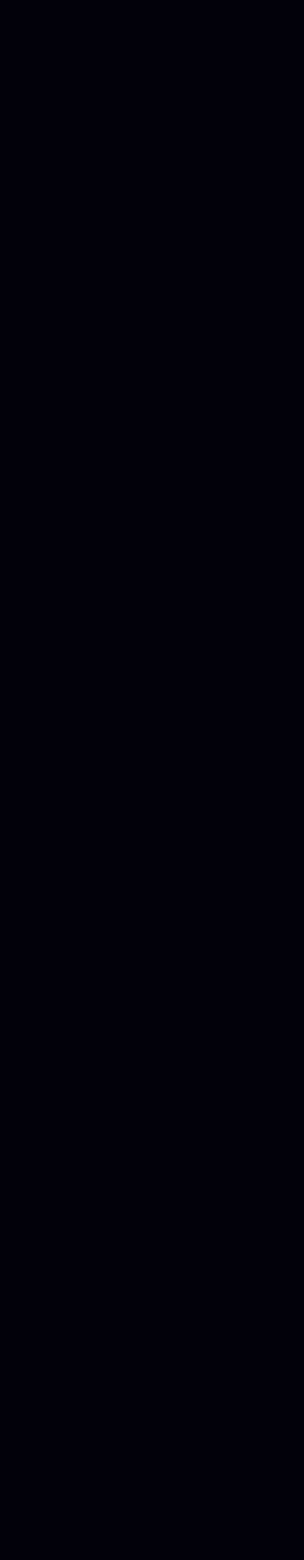
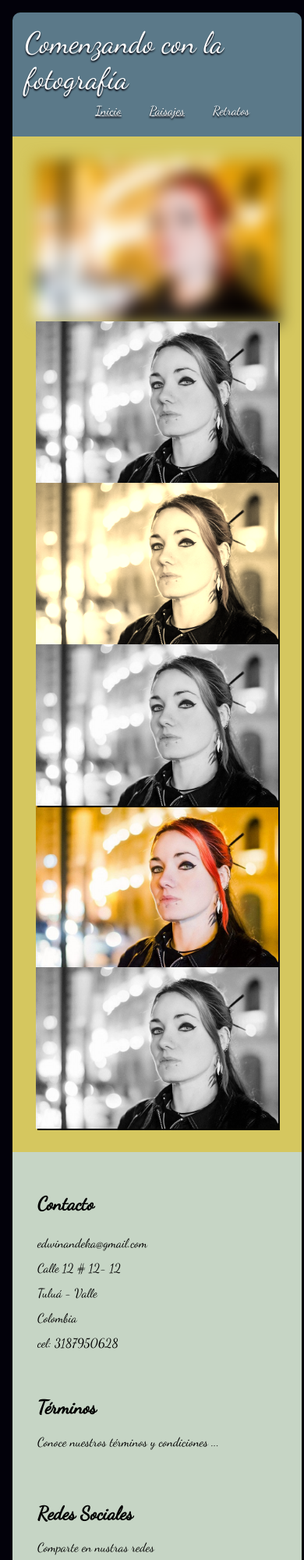
Before and after one commit to edwinandeka/fotografia-page-example, a plain HTML site: page retratos.html in a window 390 px wide. Shown: the top 2000 px of the page at 78% size. Before the commit the page ends 844 px from the top, so only its background shows below. Drawn offline with Linux system fonts and the light colour scheme.

Commit message:
S agrega el css de las paginas secundarias

```diff
--- a/css/main.css
+++ b/css/main.css
@@ -195,3 +195,36 @@ img.responsive {
 .title-app {
 	font-size: 38px;
 }
+
+
+
+/*gallery*/
+
+.image-gallery {
+    padding: 30px;
+    background-color: #d5c75f;
+}
+
+.image-gallery img.responsive {
+    width: 33%;
+}
+
+.blur {
+	filter: blur(10px);
+}
+
+.grayscale {
+	filter: grayscale(100%)
+}
+
+.sepia {
+	filter: sepia(90%)
+}
+
+
+@media (max-width: 900px) {
+	.image-gallery img.responsive {
+	    width: 100%;
+	}
+
+}
--- a/retratos.html
+++ b/retratos.html
@@ -7,6 +7,65 @@
 	<link rel="stylesheet" type="text/css" href="css/main.css">
 </head>
 <body>
+	<div class="container">
+		<!-- header -->
+		<header class="header-nav">
+			<div class="title-app">Comenzando con la fotografía</div>
+			<ul class="menu-app">
+				<li><a href="index.html">Inicio</a></li>
+				<li><a href="paisajes.html">Paisajes</a></li>
+				<li  class="active"><a href="retratos.html">Retratos</a></li>
+			</ul>
+		</header>
+
+
+		<!-- image gallery -->
+		<section class="image-gallery">
+			<img src="images/retrato.jpg" class="responsive shadow blur">
+			<img src="images/retrato.jpg" class="responsive shadow grayscale">
+			<img src="images/retrato.jpg" class="responsive shadow sepia">
+			<img src="images/retrato.jpg" class="responsive shadow grayscale">
+			<img src="images/retrato.jpg" class="responsive shadow">
+			<img src="images/retrato.jpg" class="responsive shadow grayscale">
+		</section>
+
+
+		<!-- footer -->
+		<footer class="footer-app">
+			<div class="column">
+				<h2>Contacto</h2>
+				<ul>
+					<li>edwinandeka@gmail.com</li>
+					<li>Calle 12  # 12- 12 <br>Tuluá - Valle <br>Colombia	</li>
+					<li>cel: 3187950628</li>
+				</ul>
+			</div>
+			<div class="column">
+				<h2>Términos</h2>
+
+				<p>Conoce nuestros términos y condiciones ...</p>
+			</div>
+			<div class="column">
+				<h2>Redes Sociales</h2>
+				<p>Comparte en nustras redes</p>
+				<ul>
+					<li><img src="images/facebook.png"> ComenzandoFotografía</li>
+					<li><img src="images/twitter.jpg"> @ComenzandoFotografía</li>
+					<li><img src="images/instagram.jpg"> ComenzandoFotografía</li>
+				</ul>
+			</div>
+			<div class="column">
+				<h2>Derechos</h2>
+				<ul>
+					<li>Edwin Ospina</li>
+					<li>© Copyright - 2020</li>
+			</ul></div>
+		</footer>
+
+
+
+
+	</div>
 
 </body>
 </html>
```
Also changed, not shown: paisajes.html (+59 -0 lines).
